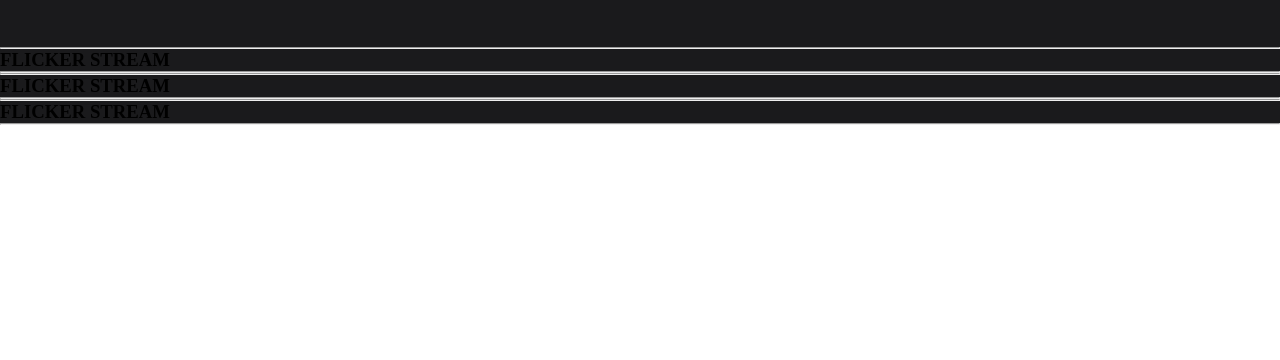
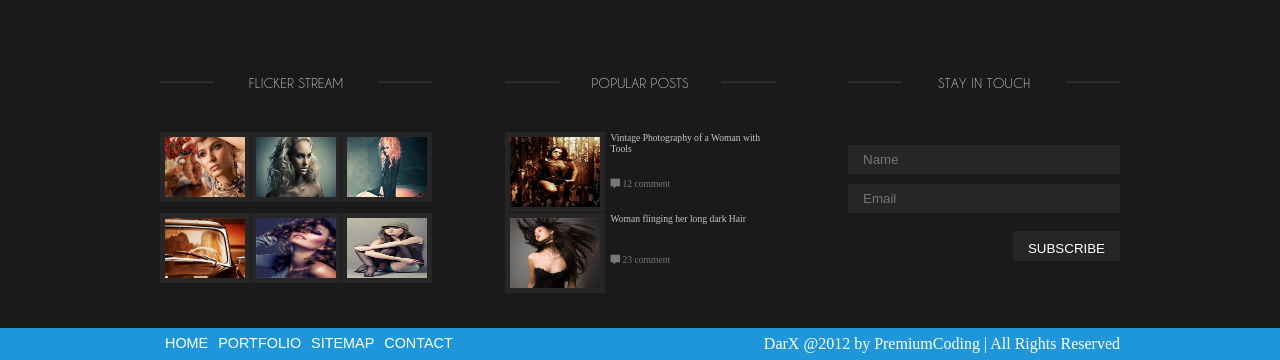
Before and after one commit to AmilAlibeyli/Darx-HTML-CSS-grid, a plain HTML site: page index.html in a window 1280 px wide. Shown: the part 1417-1777 px from the top of the page. Before the commit the page ends 1542 px from the top, so only its background shows below. Drawn offline with Linux system fonts and the light colour scheme; a web font is replaced by a local one.

Commit message:
full project DARX

```diff
--- a/css/style.css
+++ b/css/style.css
@@ -1,16 +1,14 @@
+/* Reset CSS */
 * {
     padding: 0;
     margin: 0;
     box-sizing: border-box;
 }
 
-ul {
-    list-style: none;
-}
+ul { list-style: none;}
+a {text-decoration: none;}
 
-a {
-    text-decoration: none;
-}
+/* Header */
 
 header {
     background-color: #1a1a1c;
@@ -24,23 +22,10 @@ nav>a {
     padding: 25px 0 25px 0;
 }
 
-#menu li {
-    padding: 2px;
-}
-
-#menu li a {
-    font: 1.1em "Caviar Dreams";
-    color: #fff;
-}
-
-#num {
-    font: .8em "MuseoModerno";
-    color: #7f7c7c;
-}
-
-#s-icon {
-    padding: 10px 0;
-}
+#menu li {padding: 2px;}
+#menu li a {font: 1.1em "Caviar Dreams"; color: #fff;}
+#num {font: .8em "MuseoModerno"; color: #7f7c7c;}
+#s-icon {padding: 10px 0;}
 
 #s-icon a {
     display: inline-grid;
@@ -53,62 +38,22 @@ nav>a {
     background-color: #2c2c2e;
 }
 
-#s-icon a i {
-    color: #7f7c7c;
-}
+/* Main */
 
-main {
-    background: url(/img/mainbg.jpg);
-}
-
-#txt {
-    width: 200px;
-}
-
-
-#item2 {
-    background: url(../img/art02.jpg) center/cover;
-}
-
-#item3 {
-    background: url(../img/art03.jpg) center/cover;
-}
-
-#item4 {
-    background: url(../img/art04.jpg) center/cover;
-}
-
-#item5 {
-    background: url(../img/art05.jpg) center/cover;
-}
-
-#item6 {
-    background: url(../img/art06.jpg) center/cover;
-}
-
-#item8 {
-    background: url(../img/art08.jpg) center/cover;
-}
-
-#item10 {
-    background: url(../img/art10.jpg) center/cover;
-}
-
-#item11 {
-    background: url(../img/art11.jpg) center/cover;
-}
-
-#item12 {
-    background: url(../img/art12.jpg) center/cover;
-}
-
-#item13 {
-    background: url(../img/art13.jpg) center/cover;
-}
-
-#item16 {
-    background: url(../img/art16.jpg) center/cover;
-}
+#s-icon a i {color: #7f7c7c;}
+main {background: url(/img/mainbg.jpg);}
+#txt {width: 200px;}
+#item2 {background: url(../img/art02.jpg) center/cover;}
+#item3 {background: url(../img/art03.jpg) center/cover;}
+#item4 {background: url(../img/art04.jpg) center/cover;}
+#item5 {background: url(../img/art05.jpg) center/cover;}
+#item6 {background: url(../img/art06.jpg) center/cover;}
+#item8 {background: url(../img/art08.jpg) center/cover;}
+#item10 {background: url(../img/art10.jpg) center/cover;}
+#item11 { background: url(../img/art11.jpg) center/cover;}
+#item12 {background: url(../img/art12.jpg) center/cover;}
+#item13 {background: url(../img/art13.jpg) center/cover;}
+#item16 {background: url(../img/art16.jpg) center/cover;}
 
 #item1,
 #item7,
@@ -120,33 +65,23 @@ main {
     align-content: center;
     justify-content: center;
     grid-template-columns: minmax(100px, 232px)
-
-
 }
 
-
-
-
-main {
-    padding: 45px 0 120px 0;
+main {padding: 45px 0 120px 0;}
+main .container {
+    display: grid;
+    grid-template-rows: 50vh 50vh 100vh 50vh 50vh
+                        50vh 50vh 100vh 50vh 50vh
+                        100vh 50vh 50vh 50vh 50vh 50vh;
 }
 
-main .container {
-    display: grid;
-    grid-template-rows: 50vh 50vh 100vh 50vh 50vh 50vh 50vh 100vh 50vh 50vh 100vh 50vh 50vh 50vh 50vh 50vh;
-}
-
-.part{
-    padding: 0 16px;
-}
-
+.part {padding: 0 16px;}
 .part p {
-    font: italic 1.5em/1.5  Georgia;
+    font: italic 1.5em/1.5 Georgia;
     color: #777;
     text-align: center;
     padding: 13px 0;
 }
-
 
 .line hr {
     display: inline-block;
@@ -154,8 +89,6 @@ main .container {
     border-bottom: 1px solid #fff;
     min-width: 55px;
 }
-
-
 
 .line i {
     font-size: 40px;
@@ -177,31 +110,18 @@ main .container {
     align-items: center;
 }
 
-
-
 /* Footer */
 
 
-footer {
-    background-color: #1a1a1c;
-
-}
-
-
+footer {background-color: #1a1a1c;}
 
 .f-icons {
-   display: flex;
+    display: flex;
     justify-content: center;
     flex-wrap: wrap;
-    /* margin: 0 10px; */
     width: 100%;
     transform: translate(0, -50%);
-
-
 }
-
-
-
 
 .f-icons a {
     display: inline-grid;
@@ -217,24 +137,123 @@ footer {
 .f-icons a i {
     color: #777;
     font-size: 30px;
-
 }
 
-.h-sec hr{
-    min-width: 55px;
+.f-row {
+    display: grid;
+    justify-content: center;
+    padding-bottom: 20px;
 }
+
+section {
+    max-width: 168px;
+    display: grid;
+    padding: 15px 0;
+}
+
+.h-sec {
+    display: grid;
+    grid-template-columns: 20% auto 20%;
+    justify-content: space-between;
+    align-items: center;
+    height: 50px;
+    padding-bottom: 10px;
+}
+
+.h-sec hr {
+    opacity: 0.102;
+    background-color: #fff;
+    height: 1px;
+}
+
+.h-sec h3 {
+    font: 1.1em "Caviar Dreams";
+    color: #c5c5c5;
+    text-align: center;
+}
+
+.secimg {
+    display: grid;
+    grid-template-columns: 55px 55px 55px;
+    justify-content: center;
+    gap: 1px;
+}
+
+.secimg img {
+    width: 55px;
+    height: 35px;
+    border: 3px solid #262627;
+}
+
+#sec-content {
+    display: grid;
+    grid-template-columns: 65px 100px;
+    align-content: center;
+    justify-content: start;
+    gap: 1px;
+    padding-top: 20px;
+}
+
+#sec-content img {
+    width: 65px;
+    height: 75px;
+    border: 3px solid #262627;
+}
+
+#sec-content h5 {
+    font: .6em "MuseoModerno";
+    color: #c5c5c5;
+    padding-left: 5px;
+}
+
+#sec-content p {
+    font: 0.5em "MuseoModerno";
+    color: #777;
+    padding-left: 5px;
+}
+
+#first {grid-area: 1 / 1 / 3 / 2;}
+#second {grid-area: 3 / 1 / 5 / 2;}
+
+input {
+    padding: 7px 0 7px 15px;
+    width: 100%;
+    background-color: #262627;
+    border: 0;
+    margin-bottom: 10px;
+}
+
+#form {text-align: end;}
+
+#form button {
+    padding: 10px 15px 5px 15px;
+    margin-top: 8px;
+    color: #fff;
+    background-color: #262627;
+    border: 0;
+}
+
+#maker {background-color: #2096da; padding: 7px 7px;}
+#maker ul li {font: .9em Arial; color: #fff;}
+#maker p {font: 0.6 Arial; color: #fff;}
+
+#f-menu {
+    display: grid;
+    grid-template-columns: auto;
+    justify-content: center;
+    text-align: center;
+}
+
+#f-menu li {padding: 0 5px;}
+#maker p {text-align: center;}
+
+/* Responsive Design */
 
 @media only screen and (min-width: 768px) {
 
     #menu li:hover,
-    #s-icon a:hover {
-        background-color: #2096da;
-    }
-
-    .container {
-        max-width: 960px;
-        margin: auto;
-    }
+    #s-icon a:hover {background-color: #2096da;}
+    .container {max-width: 960px;margin: auto;}
 
     nav {
         display: grid;
@@ -242,9 +261,7 @@ footer {
         justify-content: space-between;
     }
 
-    nav>a {
-        grid-row: 1 / 4;
-    }
+    nav>a {grid-row: 1 / 4;}
 
     #menu {
         display: grid;
@@ -253,14 +270,8 @@ footer {
         grid-area: 3 / 2 / 3 / 3;
     }
 
-    #menu li {
-        margin-left: 25px;
-        padding: 7px 15px 3px 15px;
-    }
-
-    .active {
-        background-color: #2096da;
-    }
+    #menu li {margin-left: 25px; padding: 7px 15px 3px 15px;}
+    .active { background-color: #2096da;}
 
     #connect {
         display: grid;
@@ -268,13 +279,8 @@ footer {
         justify-content: end;
     }
 
-    #num {
-        padding: 4px 15px 0 0;
-    }
-
-    #s-icon {
-        padding: 0;
-    }
+    #num {padding: 4px 15px 0 0;}
+    #s-icon {padding: 0;}
 
     main .container {
         grid-template-columns: repeat(4, minmax(100px, 230px));
@@ -282,41 +288,51 @@ footer {
         gap: 10px;
     }
 
-    #item3 {
-        grid-area: 1 / 3 / 3 / 4;
+    #item3 {grid-area: 1 / 3 / 3 / 4; }
+    #item10 {grid-area: 3 / 3 / 4 / 5;}
+    #item11 { grid-area: 4 / 1 / 6 / 2;}
+    #item16 { grid-area: 5 / 3 / 6 / 5;}
+    .f-icons a {width: 100px;height: 100px;}
+    .f-icons a i { font-size: 45px;}
+
+    .secimg img {
+        width: 90px;
+        height: 70px;
+        border: 5px solid #262627;
     }
 
-    #item10 {
-        grid-area: 3 / 3 / 4 / 5;
+    .f-row {
+        grid-template-columns: auto auto auto;
+        justify-content: space-between;
+        align-content: center;
     }
 
-    #item11 {
-        grid-area: 4 / 1 / 6 / 2;
+    section {max-width: 272px;}
+    .secimg {grid-template-columns: 90px 90px 90px;}
+    .h-sec h3 {font-size: 0.8em;}
+
+    #sec-content {
+        display: grid;
+        grid-template-columns: 100px 170px;
+        align-content: center;
+        justify-content: start;
+        gap: 1px;
     }
 
-    #item16 {
-        grid-area: 5 / 3 / 6 / 5;
+    #sec-content img {
+        width: 100px;
+        height: 80px;
+        border: 5px solid #262627;
+
     }
 
-    /* .f-icons{
+    #sec-content h5 {font: .9em}
+    #sec-content p {font-size: 0.6em}
+    #f-menu {grid-template-columns: auto auto auto auto;}
 
-    grid-template-columns: auto auto auto auto auto auto auto;
-    justify-content: space-between;
-
-    } */
-
-    .f-icons a{
-        width: 100px;
-        height: 100px;
+    #maker .container {
+        display: grid;
+        grid-template-columns: auto auto;
+        justify-content: space-between;
     }
-
-    .f-icons a i{
-        font-size: 45px;
-    }
-
-
-
-
-
-
 }
--- a/index.html
+++ b/index.html
@@ -1,6 +1,5 @@
 <!DOCTYPE html>
 <html lang="en">
-
 <head>
     <meta charset="UTF-8">
     <meta http-equiv="X-UA-Compatible" content="IE=edge">
@@ -10,7 +9,6 @@
     <link rel="stylesheet" href="css/font.css">
     <link rel="stylesheet" href="https://cdnjs.cloudflare.com/ajax/libs/font-awesome/6.4.2/css/all.min.css">
 </head>
-
 <body>
     <header>
         <nav class="container">
@@ -50,7 +48,6 @@
                         <hr><i class="fa-solid fa-quote-left"></i>
                         <hr>
                     </div>
-
                 </div>
             </div>
             <div id="item2"></div>
@@ -71,7 +68,6 @@
                         <hr><i class="fa-solid fa-quote-left"></i>
                         <hr>
                     </div>
-
                 </div>
             </div>
             <div id="item8"></div>
@@ -88,7 +84,6 @@
                         <hr><i class="fa-solid fa-quote-left"></i>
                         <hr>
                     </div>
-
                 </div>
             </div>
             <div id="item10"></div>
@@ -108,7 +103,6 @@
                         <hr><i class="fa-solid fa-quote-left"></i>
                         <hr>
                     </div>
-
                 </div>
             </div>
             <div id="item15">
@@ -124,7 +118,6 @@
                         <hr><i class="fa-solid fa-quote-left"></i>
                         <hr>
                     </div>
-
                 </div>
             </div>
             <div id="item16"></div>
@@ -142,8 +135,6 @@
                 <a href="#"><i class="fa-brands fa-linkedin"></i></a>
                 <a href="#"><i class="fa-brands fa-dribbble"></i></a>
             </div>
-        </div>
-
             <div class="f-row">
                 <section>
                     <div class="h-sec">
@@ -151,23 +142,57 @@
                         <h3>FLICKER STREAM</h3>
                         <hr>
                     </div>
-        </section>
-        <section>
-            <div class="h-sec">
-                <hr>
-                <h3>FLICKER STREAM</h3>
-                <hr>
+                        <div class="secimg">
+                            <img src="img/art12.jpg" alt="img">
+                            <img src="img/art02.jpg" alt="img">
+                            <img src="img/art10.jpg" alt="img">
+                            <img src="img/art16.jpg" alt="img">
+                            <img src="img/art11.jpg" alt="img">
+                            <img src="img/art03.jpg" alt="img">
                         </div>
                 </section>
                 <section>
                     <div class="h-sec">
                         <hr>
-                <h3>FLICKER STREAM</h3>
+                        <h3>POPULAR POSTS</h3>
                         <hr>
+                    </div>
+                        <div id="sec-content">
+                            <img id="first" src="img/art13.jpg" alt="img">
+                            <h5>Vintage Photography of
+                                a Woman with Tools</h5>
+                            <p> <i class="fa-solid fa-message"></i> 12 comment</p>
+                            <img id="second" src="img/art04.jpg" alt="img">
+                            <h5>Woman flinging her long
+                                dark Hair</h5>
+                            <p> <i class="fa-solid fa-message"></i> 23 comment</p>
+                        </div>
+                </section>
+                <section>
+                    <div class="h-sec">
+                        <hr>
+                        <h3>STAY IN TOUCH</h3>
+                        <hr>
+                    </div>
+                    <div id="form">
+                        <input type="text" placeholder="Name">
+                        <input type="text" placeholder="Email">
+                        <button>SUBSCRIBE</button>
                     </div>
                 </section>
             </div>
+        </div>
+        <div id="maker">
+            <div class="container">
+                <ul id="f-menu">
+                    <li>HOME</li>
+                    <li>PORTFOLIO</li>
+                    <li>SITEMAP</li>
+                    <li>CONTACT</li>
+                </ul>
+                <p>DarX @2012 by PremiumCoding | All Rights Reserved</p>
+            </div>
+        </div>
     </footer>
 </body>
-
 </html>
```
Lines whose indentation alone changed are shown as unchanged.
